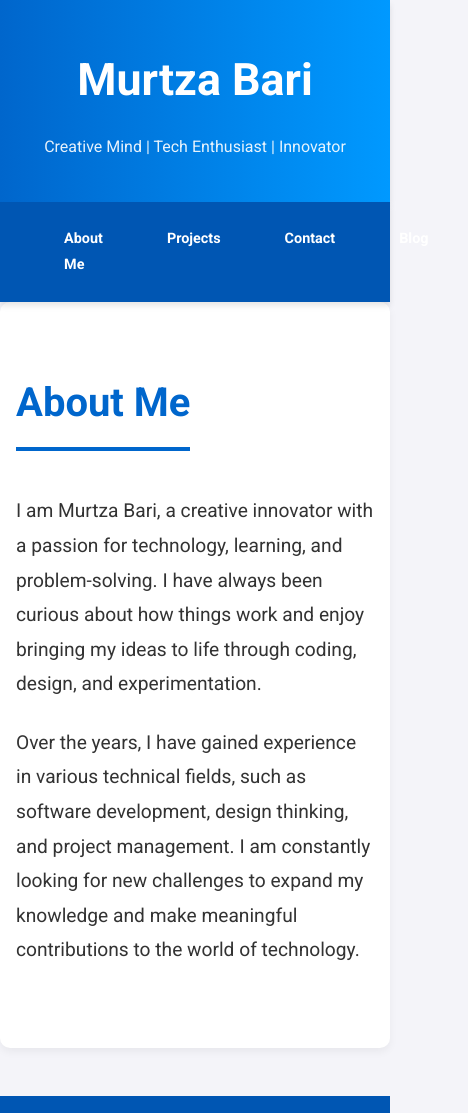
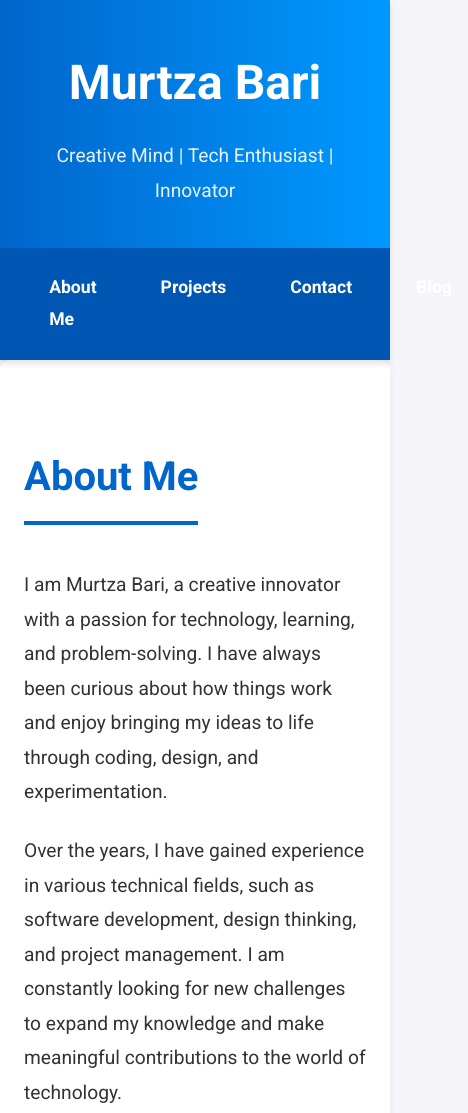
Before and after one commit to Murtza26/murtza-bari, a plain HTML site: page about.html in a window 390 px wide. Shown: the top 1113 px of the page, 468 px wide, since content can reach past the window. Drawn offline with Linux system fonts and the light colour scheme.

Commit message:
Update about.html

```diff
--- a/about.html
+++ b/about.html
@@ -8,7 +8,6 @@
     <title>About Me - Murtza Bari</title>
     <link href="https://fonts.googleapis.com/css2?family=Roboto:wght@400;500;700&family=Open+Sans:wght@400;600;700&display=swap" rel="stylesheet">
     <style>
-        /* Using the same style as the original index.html */
         body {
             font-family: 'Roboto', 'Open Sans', Arial, sans-serif;
             margin: 0;
@@ -100,16 +99,19 @@
         }
         @media (max-width: 768px) {
             header h1 {
-                font-size: 2.8rem;
+                font-size: 3rem; /* Adjusted font size for smaller screens */
             }
             header p {
-                font-size: 1rem;
+                font-size: 1.2rem; /* Slightly larger font for better readability */
             }
             nav a {
-                font-size: 0.9rem;
+                font-size: 1.1rem; /* Slight increase for better navigation text size */
             }
             main {
-                padding: 2rem 1rem;
+                padding: 3rem 1.5rem; /* Slightly more padding for better spacing */
+            }
+            footer p {
+                font-size: 1.1rem; /* Ensuring footer text is readable */
             }
         }
     </style>
```
